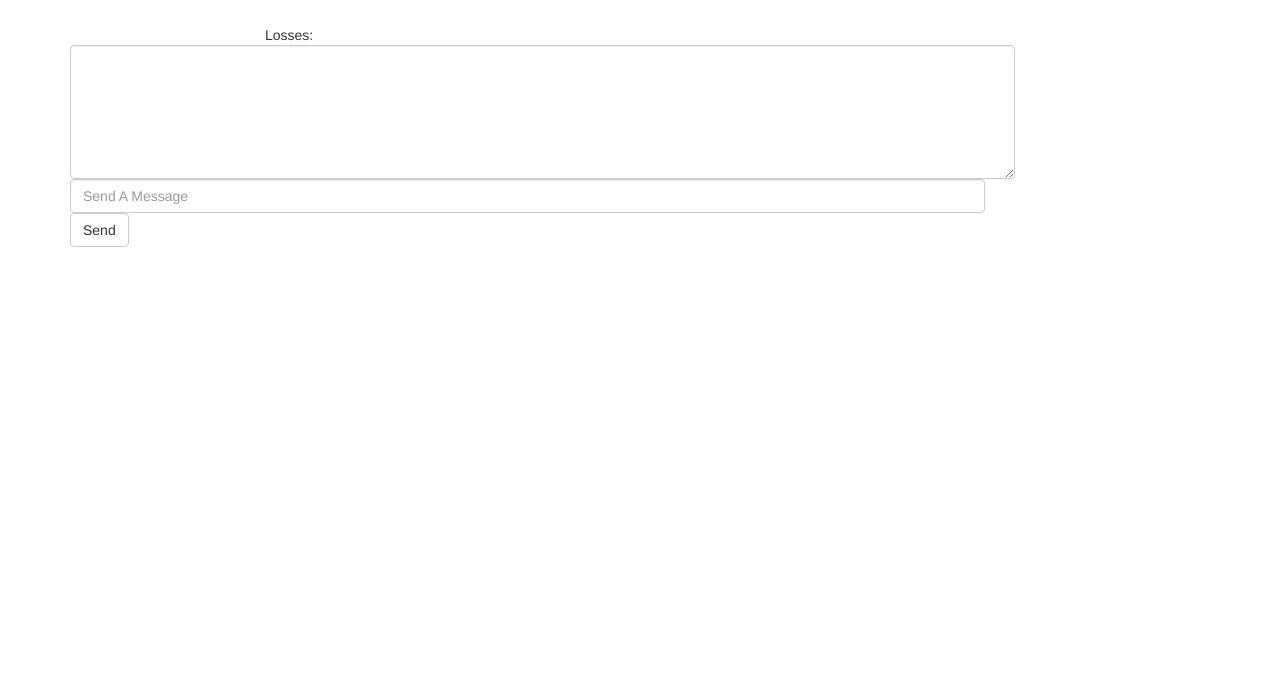
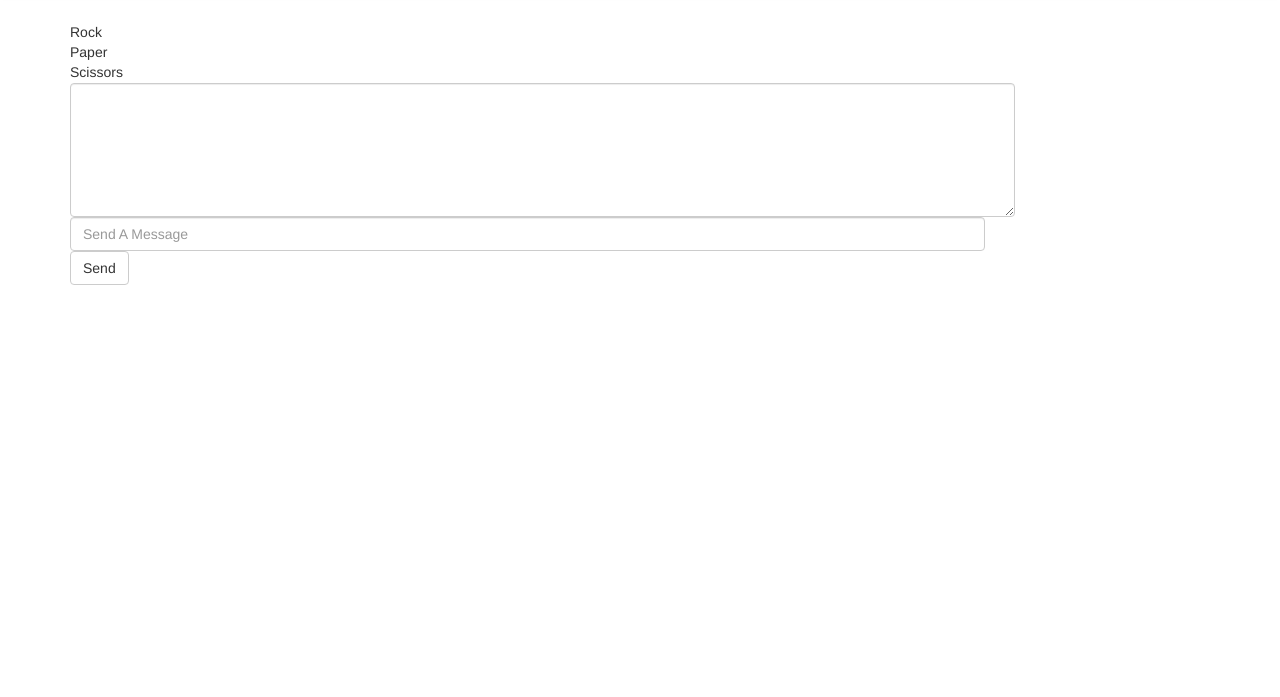
Before and after one commit to SteveSonoa/RPS-Multiplayer, a plain HTML site: page index.html in a window 1280 px wide. Shown: the part 103-800 px from the top of the page. Drawn offline with nearby package versions, Linux system fonts and the light colour scheme; no server answers.

Commit message:
changed SET to UPDATE on further db queries

```diff
--- a/index.html
+++ b/index.html
@@ -42,6 +42,9 @@
 				<div class="container-float">
 					<div class="row" id="player1Stats">
 						<div class="col-lg-12 col-md-12 col-sm-12 col-xs-12" id="player1Name"></div>
+						<div class="col-lg-12 col-md-12 col-sm-12 col-xs-12 choice" id="rock">Rock</div>
+						<div class="col-lg-12 col-md-12 col-sm-12 col-xs-12 choice" id="paper">Paper</div>
+						<div class="col-lg-12 col-md-12 col-sm-12 col-xs-12 choice" id="scissors">Scissors</div>
 					</div>
 				</div>
 			</div>
@@ -137,16 +140,17 @@
 	function p1WinsLosses() {
 		$("#player1Stats").append(
 			'<div class="col-lg-6 col-md-6 col-sm-6 col-xs-6 stats" id="player1LblWins"></div>'
-			+ '<div class="col-lg-6 col-md-6 col-sm-6 col-xs-6 stats" id="player1LblLosses">Losses: </div>'
+			+ '<div class="col-lg-6 col-md-6 col-sm-6 col-xs-6 stats" id="player1LblLosses"></div>'
 		);
 	}
 
 	if(playerTurn == 1) {
-		$("#player1Stats").append(
-			'<div class="col-lg-12 col-md-12 col-sm-12 col-xs-12 choice" id="rock"></div>'
-			+ '<div class="col-lg-12 col-md-12 col-sm-12 col-xs-12 choice" id="paper"></div>'
-			+ '<div class="col-lg-12 col-md-12 col-sm-12 col-xs-12 choice" id="scissors"></div>'
-		);
+
+		// $("#player1Stats").append(
+		// 	'<div class="col-lg-12 col-md-12 col-sm-12 col-xs-12 choice" id="rock"></div>'
+		// 	+ '<div class="col-lg-12 col-md-12 col-sm-12 col-xs-12 choice" id="paper"></div>'
+		// 	+ '<div class="col-lg-12 col-md-12 col-sm-12 col-xs-12 choice" id="scissors"></div>'
+		// );
 		p1WinsLosses();
 	}
 
@@ -155,7 +159,7 @@
 		p1Choice = $(this).attr("id");
 		console.log(p1Choice);
 
-		database.ref().set({
+		database.ref().update({
 			p1Choice: p1Choice
 		});
 	});
```
